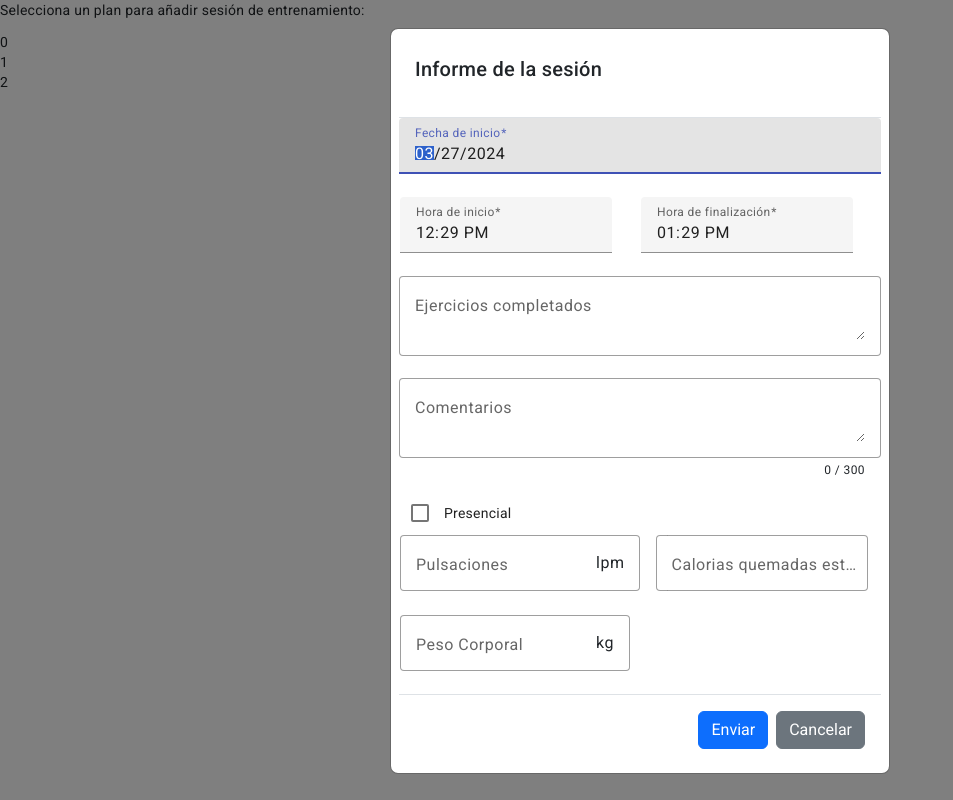
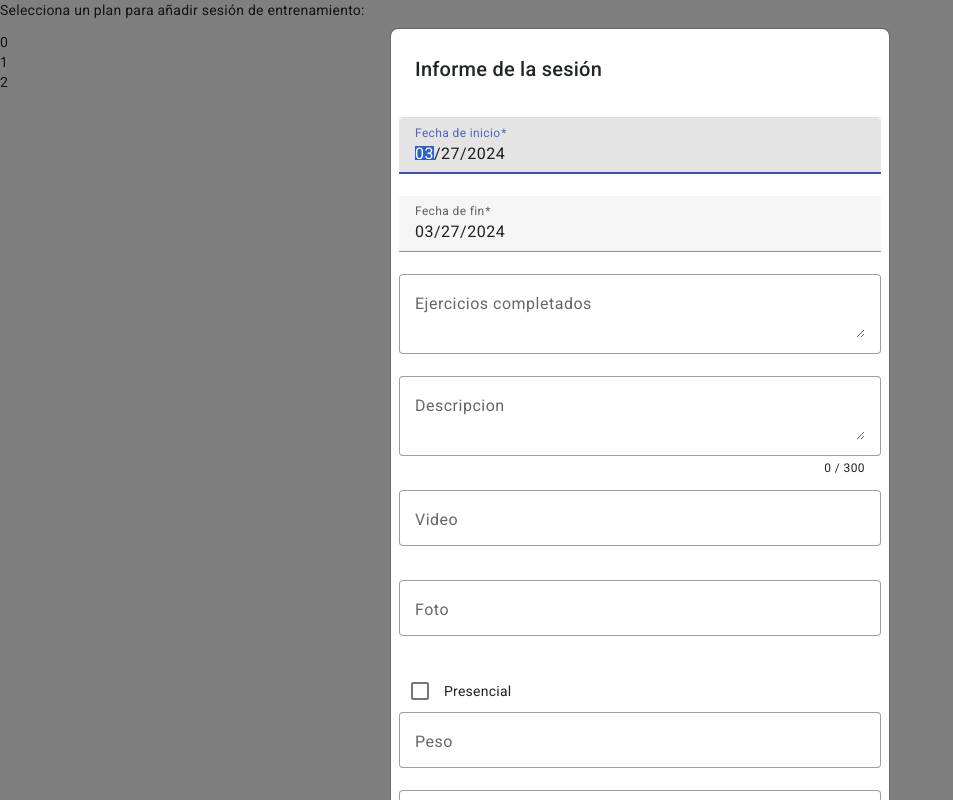
Before and after one commit to SII-Informatica-UMA/ciklum-panic-at-the-api, an Angular app in the folder microservice/frontend/: page / in a window 1280 px wide. Both pictures are taken after a click on the button "Agregar informe de sesión". Shown: the whole page, without its empty margins (0-953 px from the left). Built offline with nearby package versions, Linux system fonts and the light colour scheme.

Commit message:
Formulario SIN ACABAR
Otra vez hay que ajustar el formulario al esquema de la API, pero para ello había que hacer un array de strings en algunos atributos así que como parece que ya funciona, voy a rehacer el html del componente y agregar el componente como una interfaz SesionDTO

```diff
--- a/microservice/frontend/src/app/formulario-sesion/formulario-sesion.component.html
+++ b/microservice/frontend/src/app/formulario-sesion/formulario-sesion.component.html
@@ -5,54 +5,56 @@
 
   <mat-form-field class="ancho-tabla" appearance="fill">
     <mat-label>Fecha de inicio</mat-label>
-    <input matInput type="date" id="startdate" formControlName="startdate" min="2000-01-01" max="2038-12-31" />
+    <input matInput type="date" formControlName="inicio" min="2000-01-01" max="2038-12-31" />
   </mat-form-field>
 
-  <table class="ancho-tabla">
-    <tr>
-      <td>
-        <mat-form-field>
-          <mat-label>Hora de inicio</mat-label>
-          <input matInput type="time" id="starttime" formControlName="starttime" min="00:00" max ="23:59">
-        </mat-form-field>
-      </td>
+  <mat-form-field class="ancho-tabla" appearance="fill">
+    <mat-label>Fecha de fin</mat-label>
+    <input matInput type="date" formControlName="fin" min="2000-01-01" max="2038-12-31" />
+  </mat-form-field>
 
-      <td>
-        <mat-form-field>
-          <mat-label>Hora de finalización</mat-label>
-          <input matInput type="time" id="endtime" formControlName="endtime" min="00:00" max ="23:59">
-        </mat-form-field>
-      </td>
-    </tr>
-    <tr>
-      <div *ngIf="form.errors?.['invalidEndTime']" class="cross-validation-error-message alert alert-danger">
-        <p>Fecha de finalización errónea. Por favor, escriba una posterior a la inicial o cancele el formulario.</p>
-      </div>
-    </tr>
-  </table>
 
   <p>
     <mat-form-field class="ancho-tabla" appearance="outline">
       <mat-label>Ejercicios completados</mat-label>
-      <textarea matInput formControlName="exercise_completed"></textarea>
+      <textarea matInput formControlName="trabajoRealizado"></textarea>
     </mat-form-field>
 
     <mat-form-field class="ancho-tabla" appearance="outline">
-      <mat-label>Comentarios</mat-label>
-      <textarea matInput #comments formControlName="comments"></textarea>
-      <mat-hint align="end">{{comments.value.length}} / 300</mat-hint>
+      <mat-label>Descripcion</mat-label>
+      <textarea matInput #decripcion formControlName="descripcion"></textarea>
+      <mat-hint align="end">{{decripcion.value.length}} / 300</mat-hint>
     </mat-form-field>
   </p>
+
+  <div formArrayName="multimedia">
+    <div *ngFor = "let multimedia of multimedia.controls; let index = index">
+      <div [formGroupName]="index">
+        <p>
+          <mat-form-field class="ancho-tabla" appearance="outline">
+            <mat-label>Video</mat-label>
+            <input matInput formControlName="video">
+          </mat-form-field>
+        </p>
+        <p>
+          <mat-form-field class="ancho-tabla" appearance="outline">
+            <mat-label>Foto</mat-label>
+            <input matInput formControlName="foto">
+          </mat-form-field>
+        </p>
+      </div>
+    </div>
+  </div>
 
   <table class="ancho-tabla">
     <tr>
       <td>
         <span>
-          <mat-checkbox formControlName="isInPerson">Presencial</mat-checkbox>
+          <mat-checkbox formControlName="presencial">Presencial</mat-checkbox>
         </span>
       </td>
     </tr>
-    <tr>
+    <!--<tr>
       <td>
         <mat-form-field appearance="outline">
           <mat-label>Pulsaciones</mat-label>
@@ -75,8 +77,29 @@
           <span matTextSuffix>kg</span>
         </mat-form-field>
       </td>
-    </tr>
+    </tr>-->
   </table>
+
+  <div formArrayName="datosSalud">
+    <div *ngFor = "let datosSalud of datosSalud.controls; let index = index">
+      <div [formGroupName]="index">
+        <mat-form-field class="ancho-tabla" appearance="outline">
+          <mat-label>Peso</mat-label>
+          <input matInput formControlName="peso">
+        </mat-form-field>
+
+        <mat-form-field class="ancho-tabla" appearance="outline">
+          <mat-label>Calorias quemadas</mat-label>
+          <input matInput formControlName="calorias">
+        </mat-form-field>
+
+        <mat-form-field class="ancho-tabla" appearance="outline">
+          <mat-label>Pulsaciones</mat-label>
+          <input matInput formControlName="pulsaciones">
+        </mat-form-field>
+      </div>
+    </div>
+  </div>
 
   <div class="modal-footer">
     <button type="submit" id="submitbutton" class="btn btn-primary">Enviar</button>
--- a/microservice/frontend/src/app/formulario-sesion/formulario-sesion.component.ts
+++ b/microservice/frontend/src/app/formulario-sesion/formulario-sesion.component.ts
@@ -1,11 +1,13 @@
 import { Component } from '@angular/core';
 import { NgbActiveModal } from '@ng-bootstrap/ng-bootstrap';
-import { AbstractControl, FormBuilder, FormGroup, ReactiveFormsModule, Validators } from '@angular/forms';
+import { AbstractControl, FormArray, FormBuilder, FormControl, FormGroup, ReactiveFormsModule, Validators } from '@angular/forms';
 import { CommonModule, DatePipe } from '@angular/common';
 import {MatIconModule} from '@angular/material/icon';
 import {MatInputModule} from '@angular/material/input';
 import {MatFormFieldModule} from '@angular/material/form-field';
 import {MatCheckboxModule} from '@angular/material/checkbox';
+import {SesionDTO} from '../../openapi/lifefitAPI/model/sesionDTO';
+import { url } from 'inspector';
 
 @Component({
   selector: 'app-formulario-sesion',
@@ -25,6 +27,7 @@ export class FormularioSesionComponent {  //Reactive form
   /*************************************************************************************/
 
   workoutForm : FormGroup;
+  //sesion: SesionDTO;
 
   constructor(private fb: FormBuilder, private datePipe: DatePipe, public modal: NgbActiveModal) {
 
@@ -38,25 +41,19 @@ export class FormularioSesionComponent {  //Reactive form
 
     /****WORKOUT SESSION*****/
     this.workoutForm = this.fb.group({
-      startdate: [this.currentDate, Validators.required],
-      starttime: [this.currentTime, Validators.required],
-      endtime: [this.cTimePlusHour, Validators.required],
-      exercise_completed: '',
-      comments: ['', Validators.maxLength(300)],
-      isInPerson: false,
-      beats: '',
-      weight: '',
-      burned_calories: ['', Validators.maxLength(5)],
-      /*healthRegister : this.fb.group({
-        beats: '',
-        weight: '',
-        burned_calories: ['', Validators.maxLength(5)],
-      }),*/
-      //Falta añadir video y foto. Tal vez ID?
+      inicio: [this.currentDate, Validators.required],
+      fin: [this.currentDate, Validators.required],
+      trabajoRealizado: '',
+      descripcion: '',
+      multimedia: this.fb.array([]),
+      presencial: false,
+      datosSalud: this.fb.array([]),
     },
     {
       validators: [this.checkIfEndTimeAfterStartTime] //We need to validate that the end time is later than the start time
     });
+    this.agregarMultimedia();
+    this.agregarDatosSalud();
   }
 
   /***********************************DATE FUNCTIONS***********************************/
@@ -95,14 +92,41 @@ export class FormularioSesionComponent {  //Reactive form
 
   }
 
+  agregarMultimedia(): void{
+    const url = this.fb.group({
+      video: '',
+      foto: ''
+    })
+    this.multimedia.push(url);
+  }
+
+  get multimedia(){
+    return this.workoutForm.controls["multimedia"] as FormArray;
+  }
+
+
+  agregarDatosSalud(): void{
+    const salud = this.fb.group({
+      peso: '',
+      calorias: '',
+      pulsaciones: ''
+    });
+
+    this.datosSalud.push(salud);
+
+  }
+
+  get datosSalud(){
+    return this.workoutForm.controls["datosSalud"] as FormArray;
+  }
+
   onSubmit(){
-    console.log('submitted!! :3');
+    //this.agregarDatosSalud();
     console.log(this.workoutForm.value);
-    this.modal.dismiss(this);
+    this.modal.close(this.workoutForm);
   }
 
   closeForm(): void {
-    //this.modal.close(this.workoutForm);
     this.modal.dismiss(this);
   }
 }
```
